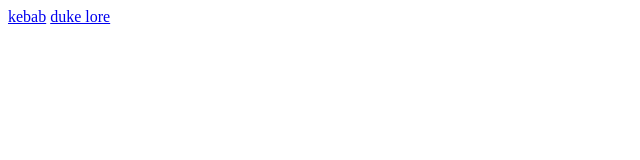
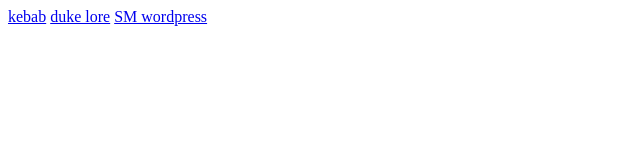
Before and after one commit to xdzerdo/xdzerdo.github.io, a plain HTML site: page index.html in a window 1280 px wide. Shown: the whole page, without its empty margins (0-640 px from the left). Drawn offline with Linux system fonts and the light colour scheme.

Commit message:
Update index.html

```diff
--- a/index.html
+++ b/index.html
@@ -1,2 +1,3 @@
 <a href="mall2.0/">kebab</a>
 <a href="projekt1/index.html">duke lore</a>
+<a href="therealzerdo.wordpress.com">SM wordpress</a>
```
